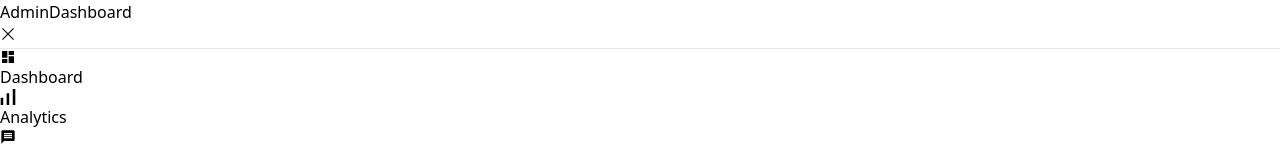
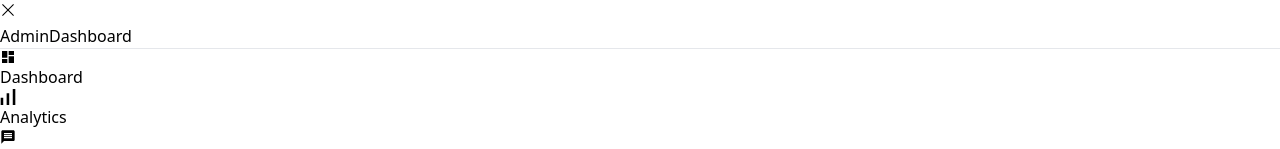
Before and after one commit to pinkijha/adminDashboard, a React (Vite) app: page / in a window 1280 px wide. Both pictures are taken after a click on the button 8 px from the left and 300 px from the top of the page. Shown: the top 149 px of the page. Built offline with nearby package versions, Linux system fonts and the light colour scheme.

Commit message:
changes on crossBtn Icon

```diff
--- a/src/components/Sidebar.jsx
+++ b/src/components/Sidebar.jsx
@@ -44,15 +44,16 @@ const Sidebar = ({isSidebarOpen, toggleSidebar}) => {
   return (
     <div className={` md:h-screen bg-gray-800 ${isSidebarOpen ? 'block ' : 'hidden'} `}>
       <div className='flex'>
+
+      <button onClick={toggleSidebar}>
+          {isSidebarOpen ?
+                     (<RxCross1  className="text-2xl ml-3 text-white cursor-pointer"  />) :
+                     ''}</button>
       <h1 className='space-x-1 text-2xl p-4 cursor-pointer'>
         <span className='text-orange-600 font-bold '>Admin</span>
          <span className='text-yellow-600 font-semibold  '>Dashboard</span>
 
          </h1>
-         <button onClick={toggleSidebar}>
-          {isSidebarOpen ?
-                     (<RxCross1  className="text-2xl  text-white md:ml-0 ml-16 cursor-pointer"  />) :
-                     ''}</button>
       </div>
       <hr className='mt-2 border-t border-gray-600 h-[1px]'  />
 
```
